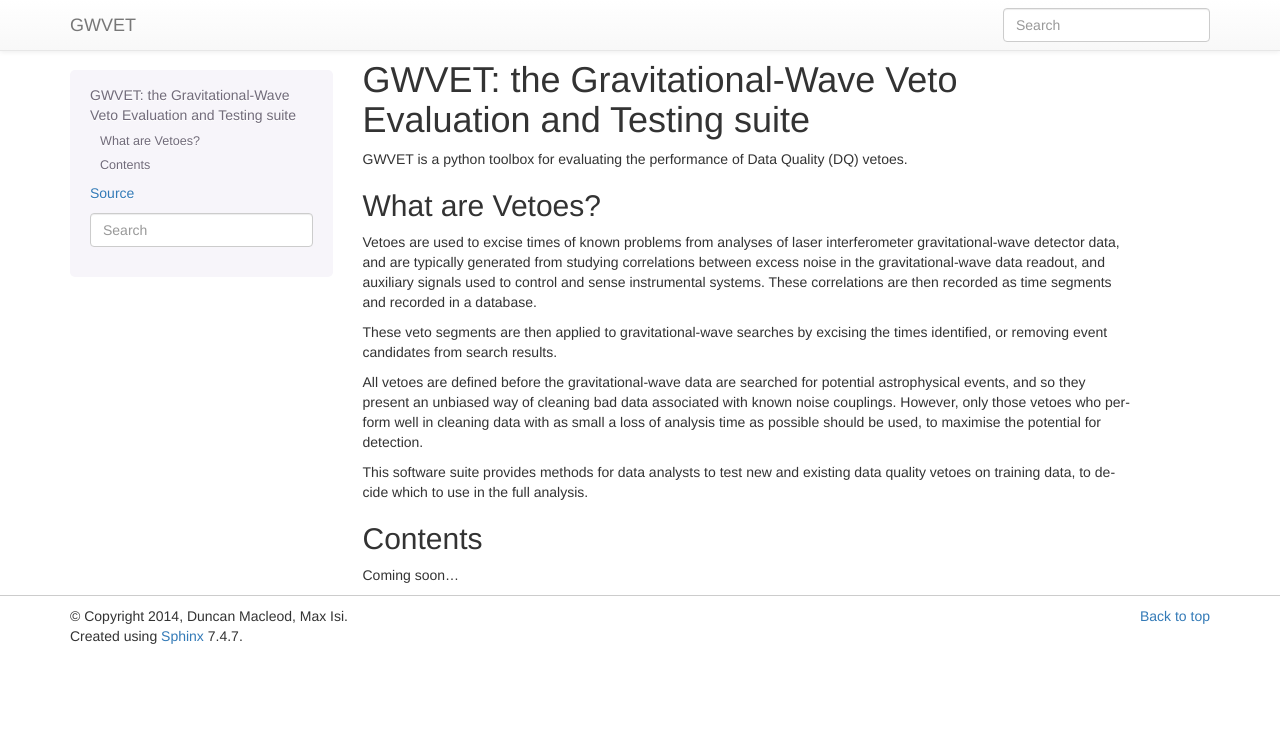
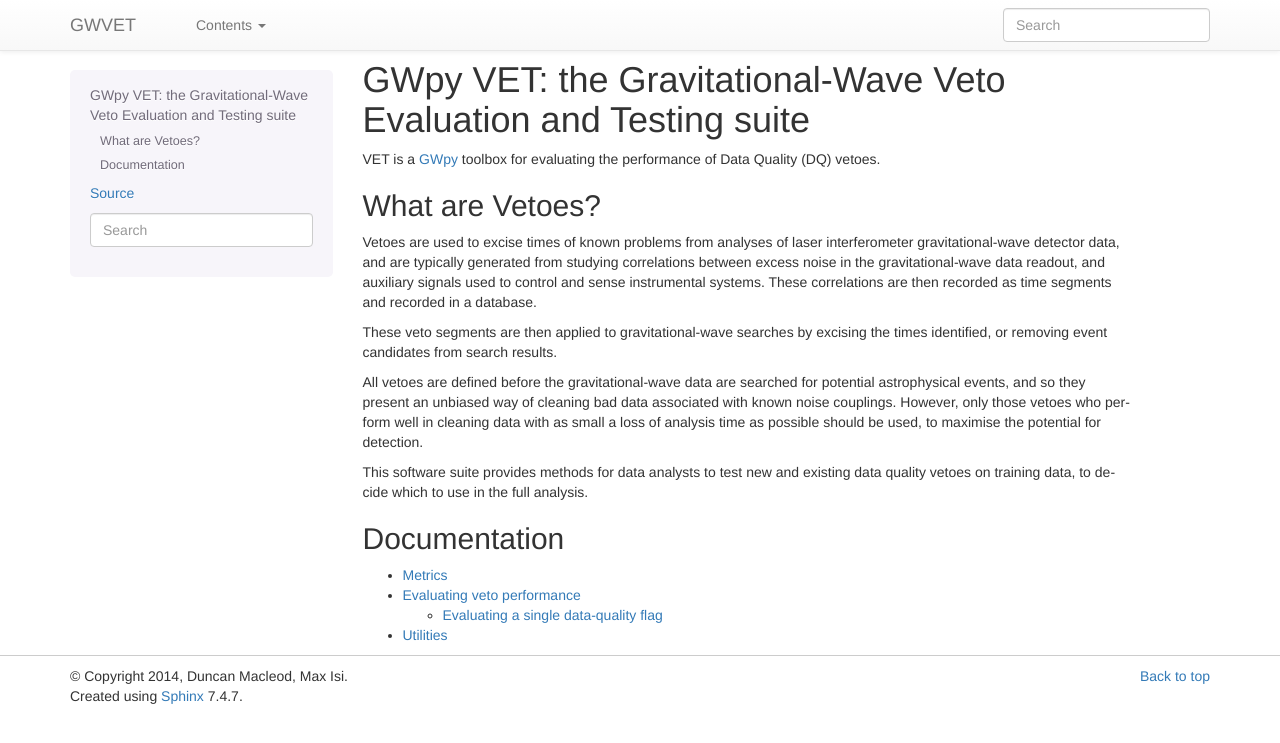
Before and after one commit to gwpy/vet, a Sphinx documentation site: the page built from docs/index.rst, in a window 1280 px wide. Shown: the top 743 px of the page. Built offline with Sphinx 7.4.7, drawn with Linux system fonts in a browser that asks for light colours; formulas are drawn with MathJax 3; the version number could not be read and is left out.

Commit message:
docs: updated documentation
    - documented metrics, utilities, and flag evaluation

```diff
--- a/docs/_templates/layout.html
+++ b/docs/_templates/layout.html
@@ -1,3 +1,3 @@
 {% extends "!layout.html" %}
 {% set script_files = ['//gwpy.github.io/docs/stable/_static/gwpy_https.js'] + script_files + ['//gwpy.github.io/docs/stable/_static/copybutton.js']%}
-{% set bootswatch_css_custom = ['//gwpy.github.io/css/gwpy.css', '_static/gwpy-sphinx.css']%}
+{% set bootswatch_css_custom = ['//gwpy.github.io/css/gwpy.css', '//gwpy.github.io/docs/stable/_static/gwpy-sphinx.css']%}
--- a/docs/index.rst
+++ b/docs/index.rst
@@ -1,8 +1,8 @@
-###############################################################
-GWVET: the Gravitational-Wave Veto Evaluation and Testing suite
-###############################################################
+##################################################################
+GWpy VET: the Gravitational-Wave Veto Evaluation and Testing suite
+##################################################################
 
-GWVET is a python toolbox for evaluating the performance of Data Quality (DQ) vetoes.
+VET is a `GWpy <https://gwpy.github.io/>`_ toolbox for evaluating the performance of Data Quality (DQ) vetoes.
 
 What are Vetoes?
 ================
@@ -17,7 +17,12 @@
 
 This software suite provides methods for data analysts to test new and existing data quality vetoes on training data, to decide which to use in the full analysis.
 
-Contents
-========
+Documentation
+=============
 
-Coming soon...
+.. toctree::
+   :maxdepth: 2
+
+   metrics
+   evaluate/index
+   utilities
```
Also changed, not shown: docs/evaluate/flag.rst (added, +59 -0 lines), docs/evaluate/index.rst (added, +11 -0 lines), docs/metrics.rst (added, +47 -0 lines), docs/utilities.rst (added, +24 -0 lines).
